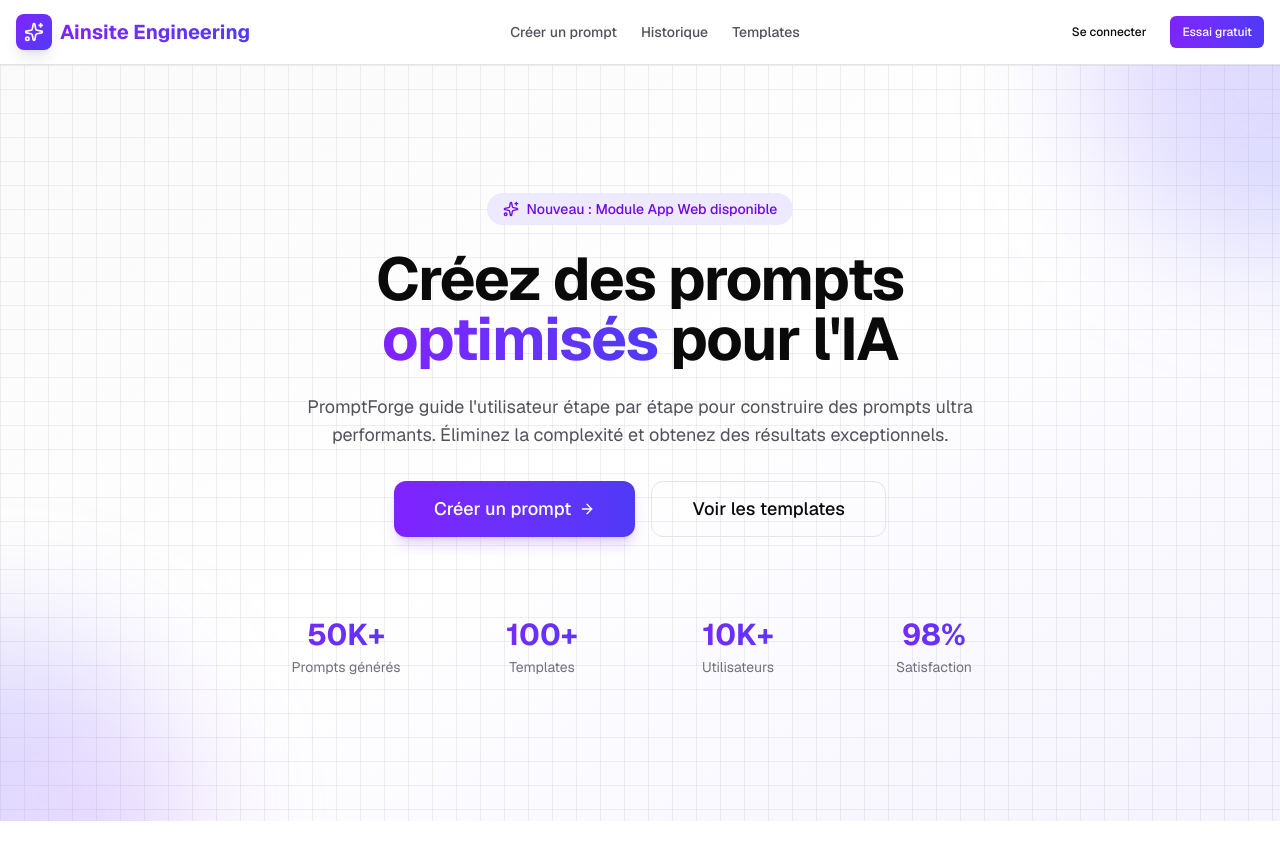
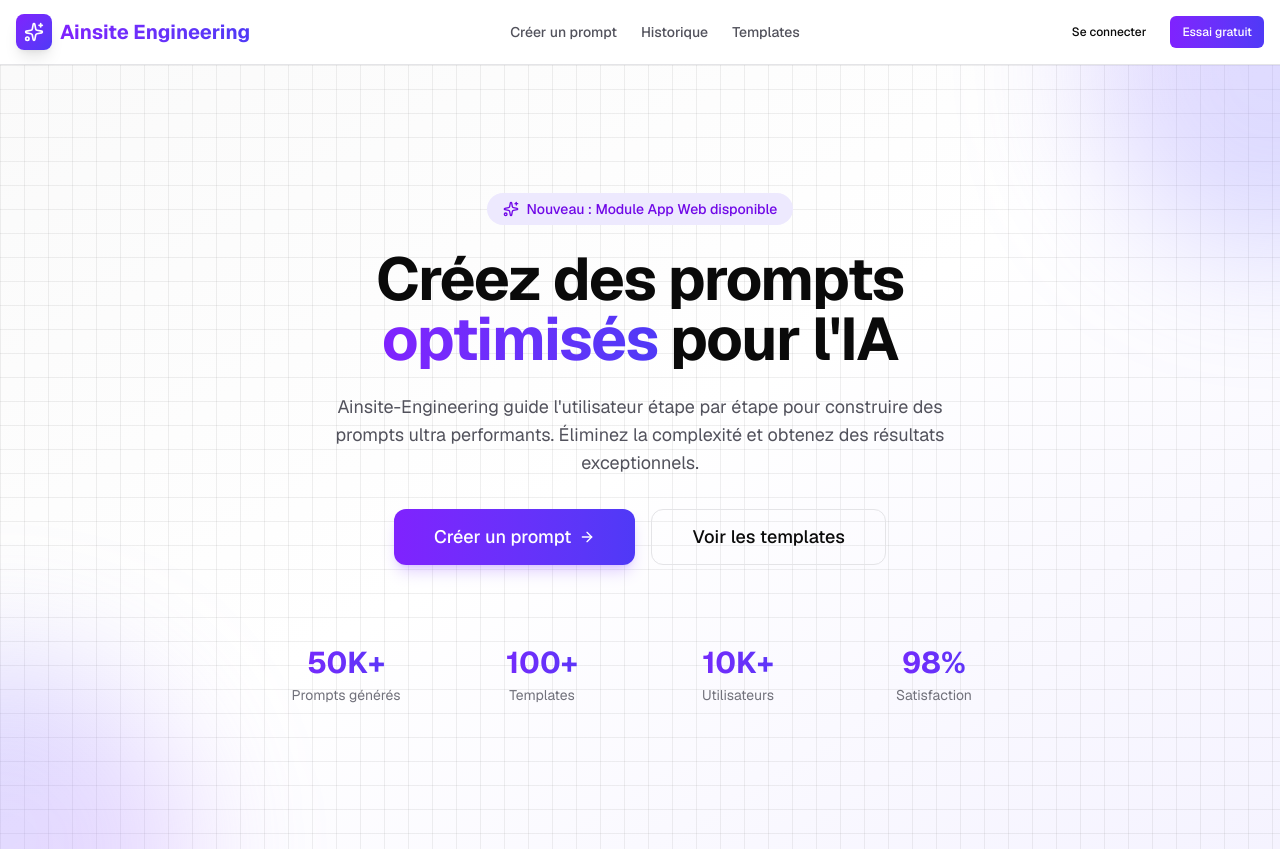
Before and after one commit to Hugonnet/Ainsite-Engineering, a Next.js app: page / in a window 1280 px wide. Shown: the top 851 px of the page. Built offline with nearby package versions, Linux system fonts and the light colour scheme.

Commit message:
feat: Update product name from PromptForge to Ainsite-Engineering in the hero section description.

```diff
--- a/components/home/hero-section.tsx
+++ b/components/home/hero-section.tsx
@@ -33,7 +33,7 @@ export function HeroSection() {
 
           {/* Description */}
           <p className="text-lg text-zinc-600 dark:text-zinc-400 mb-8 max-w-2xl mx-auto">
-            PromptForge guide l'utilisateur étape par étape pour construire des prompts
+            Ainsite-Engineering guide l'utilisateur étape par étape pour construire des prompts
             ultra performants. Éliminez la complexité et obtenez des résultats exceptionnels.
           </p>
 
```
